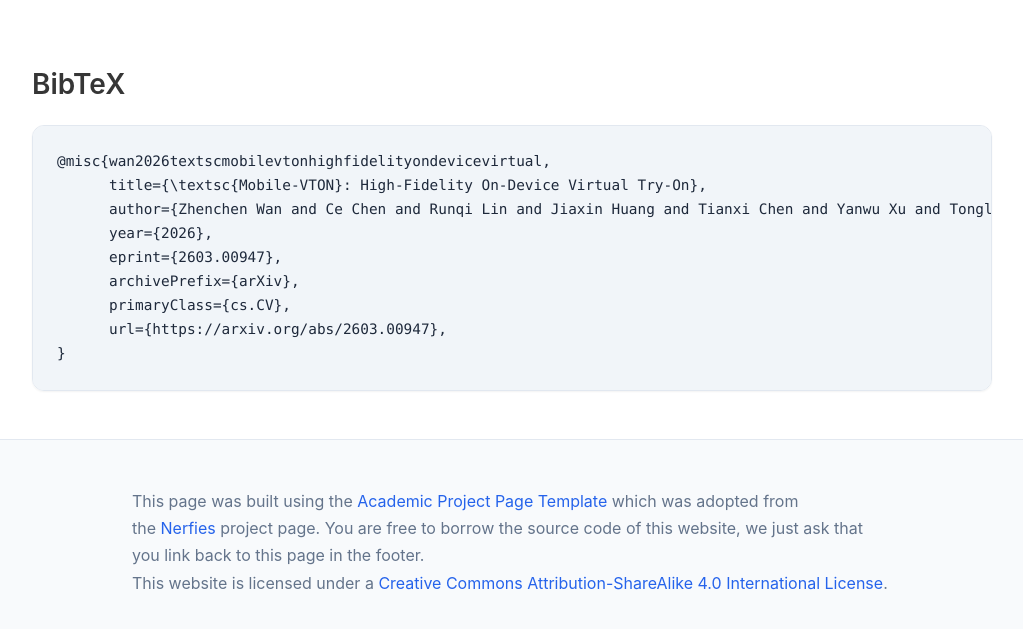
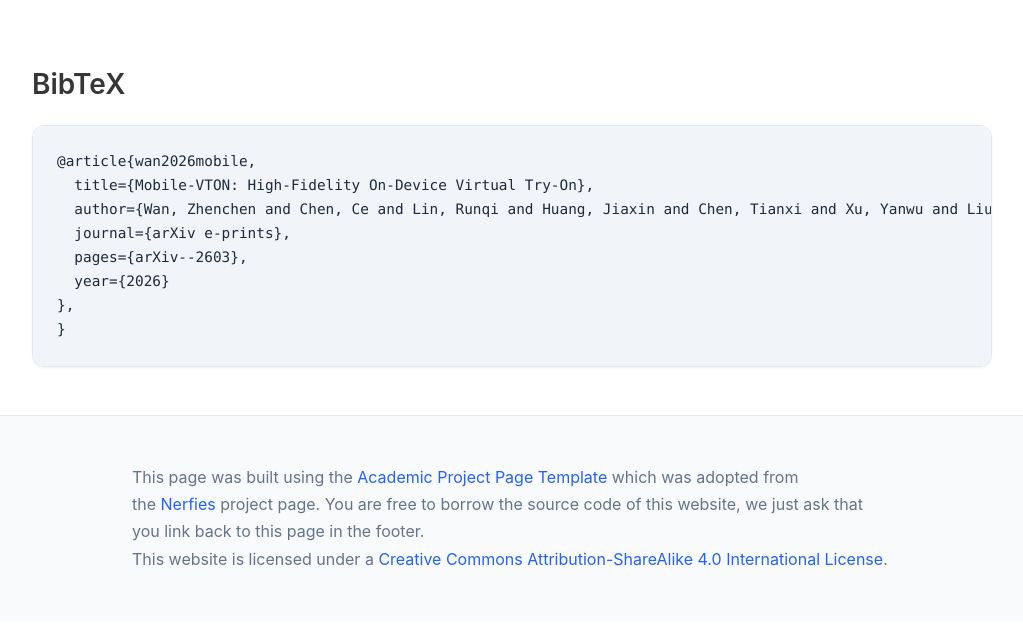
Before and after one commit to ZhenchenWan/Mobile-VTON, a plain HTML site: page index.html in a window 1280 px wide. Shown: the part 5502-6131 px from the top of the page, without its empty margins (128-1151 px from the left). Drawn offline with nearby package versions, Linux system fonts and the light colour scheme; a script that the page names is missing; some icons are missing; a web font is replaced by a local one.

Commit message:
update the citation

```diff
--- a/index.html
+++ b/index.html
@@ -262,14 +262,13 @@
 <section class="section" id="BibTeX">
   <div class="container is-max-desktop content">
     <h2 class="title">BibTeX</h2>
-    <pre><code>@misc{wan2026textscmobilevtonhighfidelityondevicevirtual,
-      title={\textsc{Mobile-VTON}: High-Fidelity On-Device Virtual Try-On},
-      author={Zhenchen Wan and Ce Chen and Runqi Lin and Jiaxin Huang and Tianxi Chen and Yanwu Xu and Tongliang Liu and Mingming Gong},
-      year={2026},
-      eprint={2603.00947},
-      archivePrefix={arXiv},
-      primaryClass={cs.CV},
-      url={https://arxiv.org/abs/2603.00947},
+    <pre><code>@article{wan2026mobile,
+  title={Mobile-VTON: High-Fidelity On-Device Virtual Try-On},
+  author={Wan, Zhenchen and Chen, Ce and Lin, Runqi and Huang, Jiaxin and Chen, Tianxi and Xu, Yanwu and Liu, Tongliang and Gong, Mingming},
+  journal={arXiv e-prints},
+  pages={arXiv--2603},
+  year={2026}
+},
 }</code></pre>
   </div>
 </section>
```
Also changed, not shown: 2 other files.
